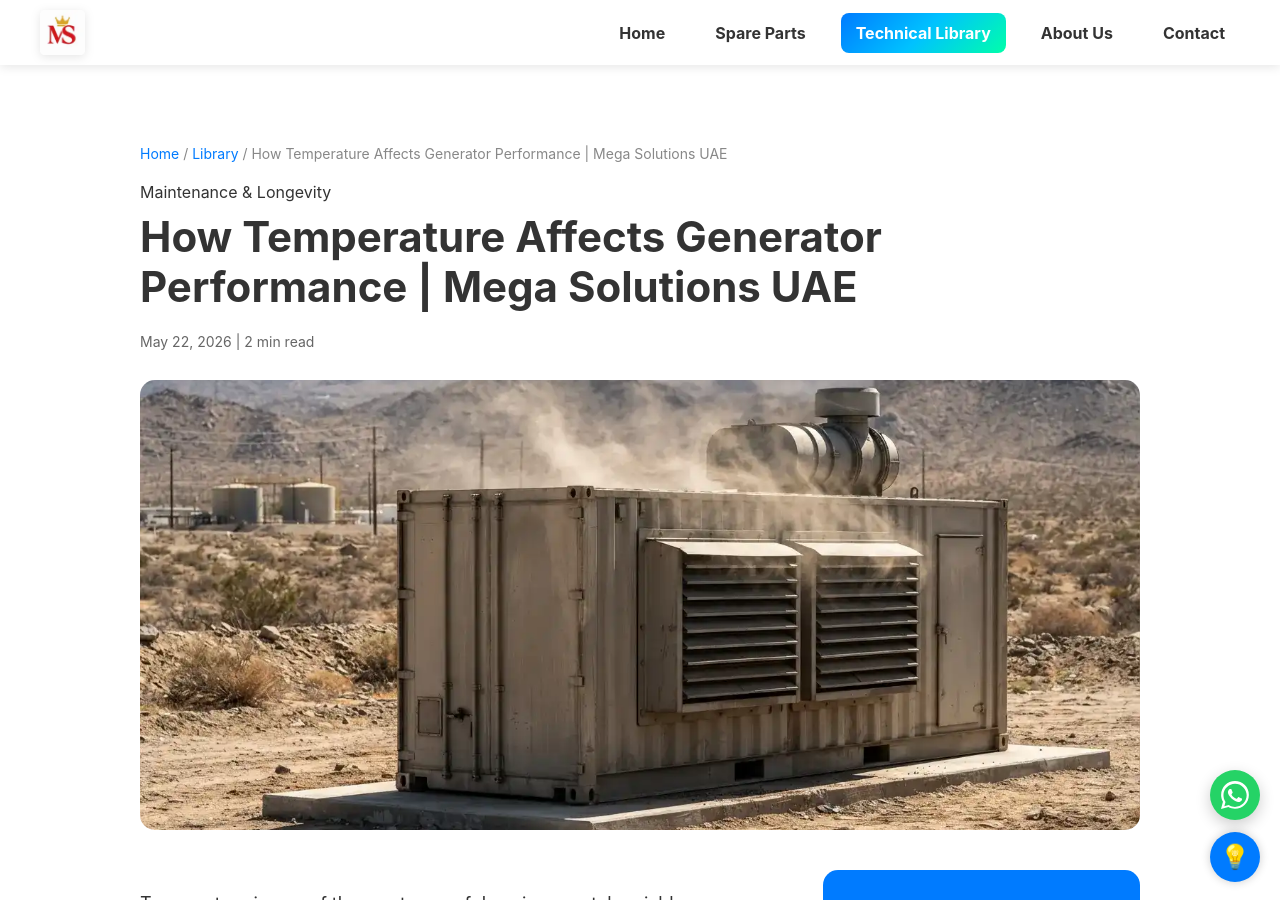
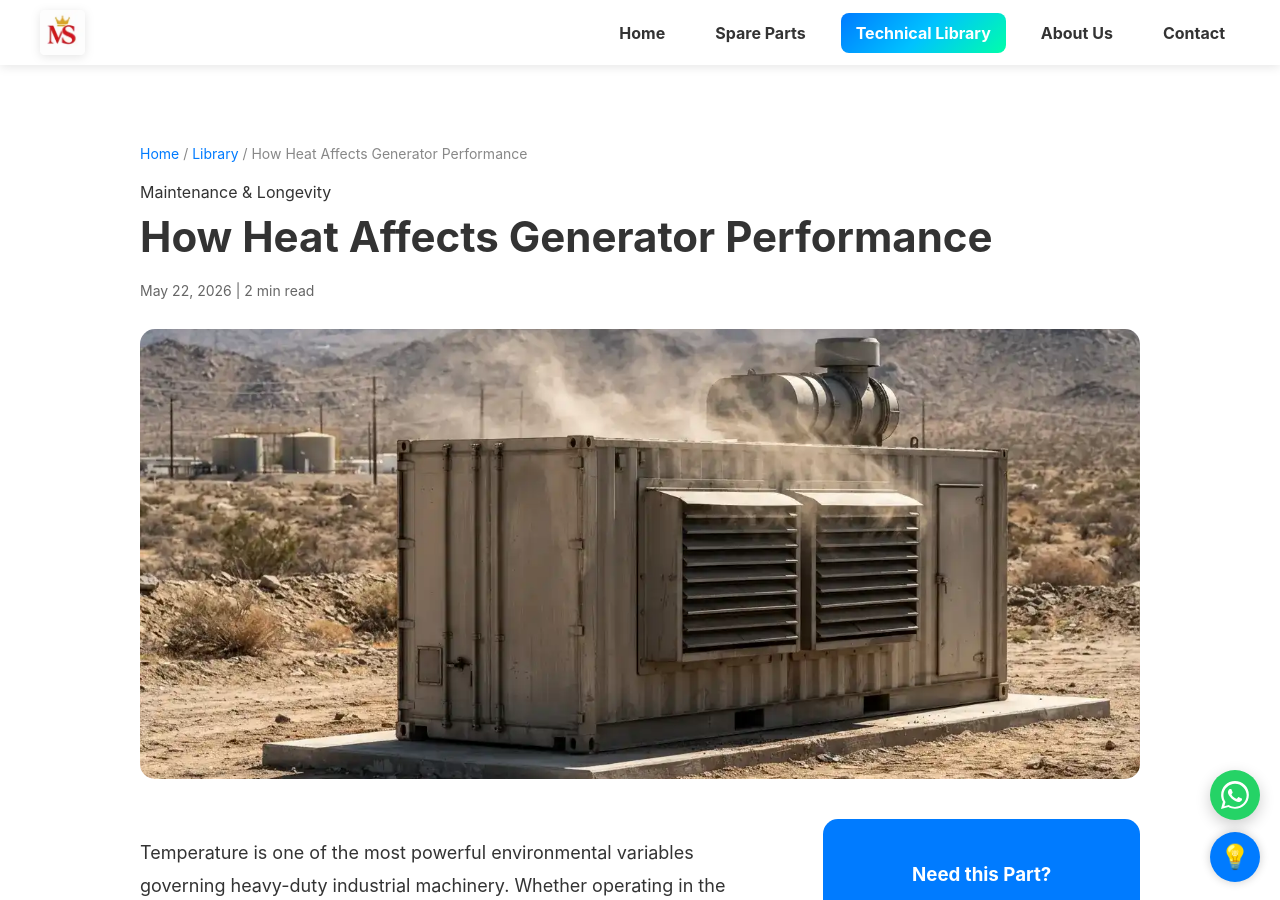
Before and after one commit to Khisal786/Mega-Solutions-UAE, a Jekyll site: the page built from _posts/2026-05-22-how-temperature-affects-generator-engine-performance.md, in a window 1280 px wide and 900 px high. Built offline with Jekyll 4.4.1, drawn with Linux system fonts in a browser that asks for light colours.

Commit message:
Update 2026-05-22-how-temperature-affects-generator-engine-performance.md

```diff
--- a/_posts/2026-05-22-how-temperature-affects-generator-engine-performance.md
+++ b/_posts/2026-05-22-how-temperature-affects-generator-engine-performance.md
@@ -1,6 +1,6 @@
 ---
 layout: post
-title: "How Temperature Affects Generator Performance | Mega Solutions UAE"
+title: "How Heat Affects Generator Performance"
 date: 2026-05-22
 image: /assets/images/blog/temperature-affects-generator-performance.webp
 description: "An expert engineering analysis of how ambient and operating temperatures influence industrial gas generator performance, cooling, and fuel efficiency."
```
